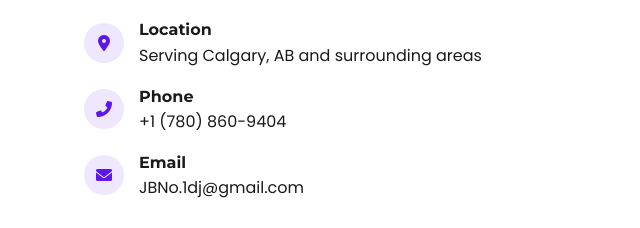
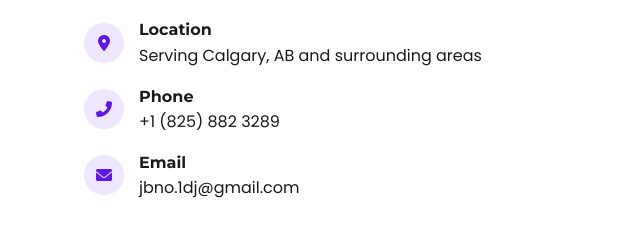
Before and after one commit to Lashman-singh/jbdjlink, a plain HTML site: page index.html in a window 1280 px wide. Shown: the part 6471-6699 px from the top of the page, 0-640 px from the left. Drawn offline with Linux system fonts and the light colour scheme.

Commit message:
updated info

```diff
--- a/index.html
+++ b/index.html
@@ -635,7 +635,7 @@
                             <i class="fas fa-phone-alt"></i>
                             <div>
                                 <h4>Phone</h4>
-                                <p>+1 (780) 860-9404</p>
+                                <p>+1 (825) 882 3289</p>
                             </div>
                         </div>
 
@@ -643,7 +643,7 @@
                             <i class="fas fa-envelope"></i>
                             <div>
                                 <h4>Email</h4>
-                                <p>JBNo.1dj@gmail.com</p>
+                                <p>jbno.1dj@gmail.com</p>
                             </div>
                         </div>
                     </div>
```
